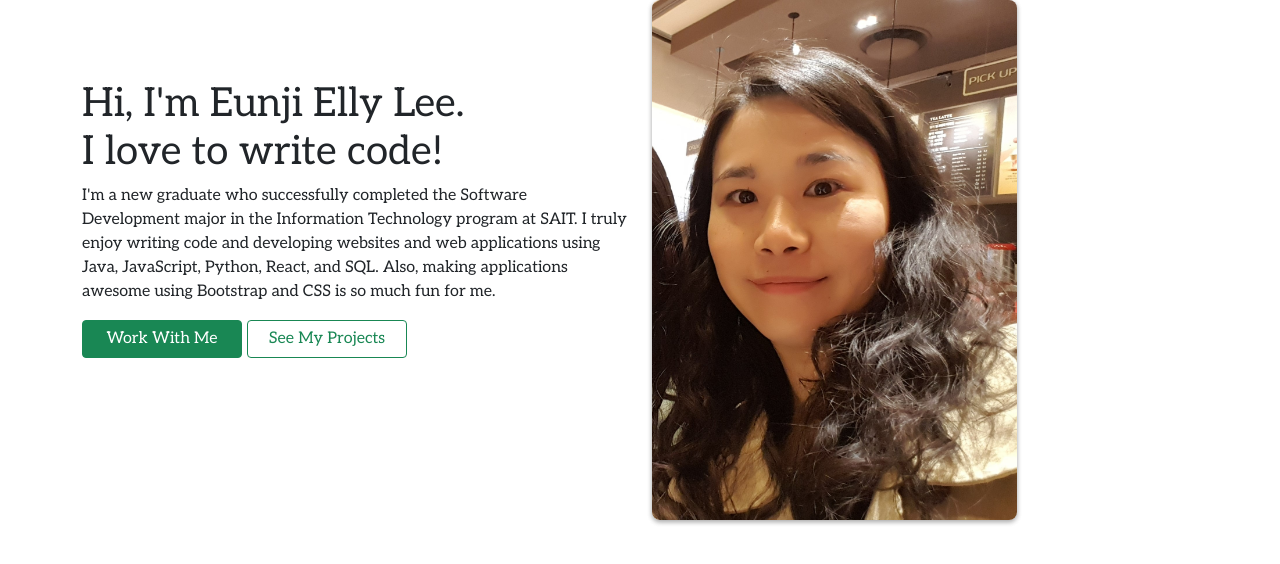
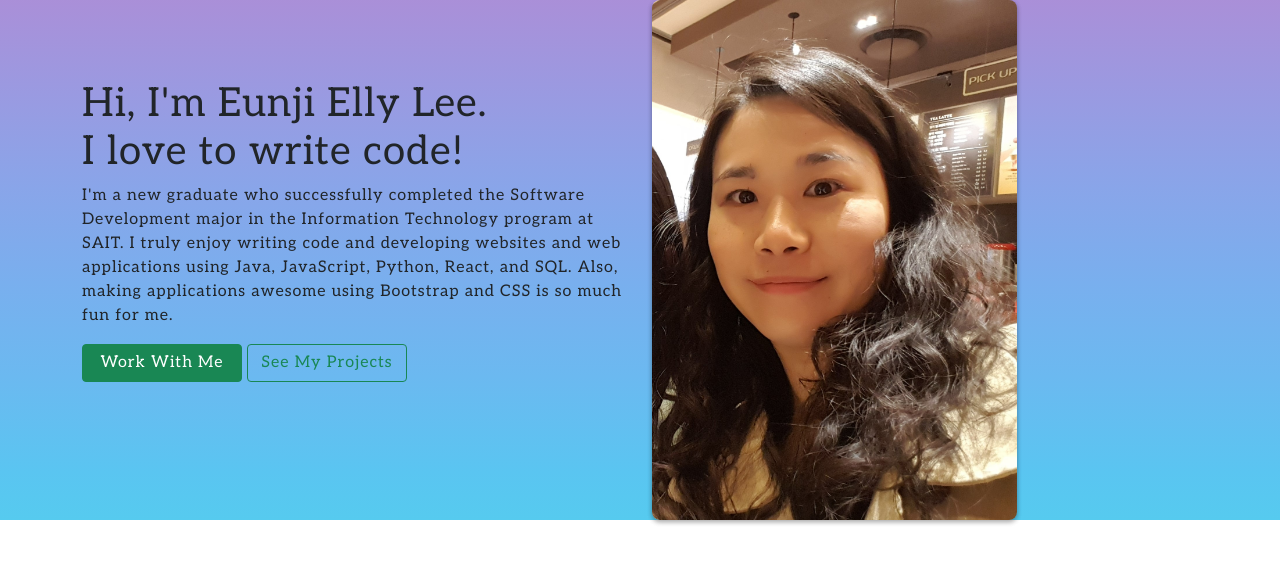
Before and after one commit to Eunji-Elly-Lee/Portfolio, a JavaScript app: page / in a window 1280 px wide. Shown: the top 564 px of the page. Built offline with nearby package versions, Linux system fonts and the light colour scheme; the HTML template or start-up script is replaced by a standard one.

Commit message:
Update index.css

```diff
--- a/src/index.css
+++ b/src/index.css
@@ -4,7 +4,39 @@
 * {
   margin: 0;
   padding: 0;
+  letter-spacing: 1px;
 }
 body {
   font-family: 'Aleo', serif;
 }
+.wrapper {
+  background-image: linear-gradient(
+    to bottom,
+    #d16ba5,
+    #c777b9,
+    #ba83ca,
+    #aa8fd8,
+    #9a9ae1,
+    #89a5e9,
+    #79afee,
+    #6bb9f0,
+    #5ac5f1,
+    #52d0ed,
+    #59dae6,
+    #6ce3dc
+  );
+  background-size: 200% 200%;
+  animation: backgroundChange 20s linear infinite;
+}
+
+@keyframes backgroundChange {
+  0% {
+    background-position: 0 0;
+  }
+  50% {
+    background-position: 100% 100%;
+  }
+  100% {
+    background-position: 0 0;
+  }
+}
```
